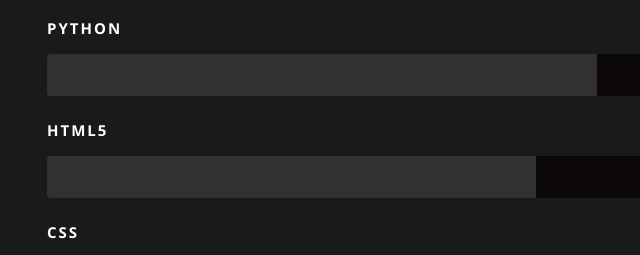
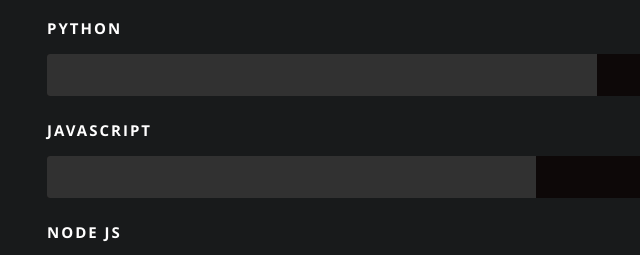
Before and after one commit to agentwo/agentwo.github.io, a plain HTML site: page index.html in a window 1280 px wide. Shown: the part 2960-3215 px from the top of the page, 358-998 px from the left. Drawn offline with nearby package versions, Linux system fonts and the light colour scheme.

Commit message:
Update index.html

```diff
--- a/index.html
+++ b/index.html
@@ -275,8 +275,8 @@
                   <li><span class="bar-expand illustrator"></span><em>Solidity</em></li>
 						<li><span class="bar-expand wordpress"></span><em>Clang</em></li>
 						<li><span class="bar-expand css"></span><em>Python</em></li>
-						<li><span class="bar-expand html5"></span><em>HTML5</em></li>
-                  <li><span class="bar-expand jquery"></span><em>Css</em></li>
+						<li><span class="bar-expand html5"></span><em>JavaScript</em></li>
+                  <li><span class="bar-expand jquery"></span><em>Node JS</em></li>
 					</ul>
 
 				</div><!-- end skill-bars -->
```
